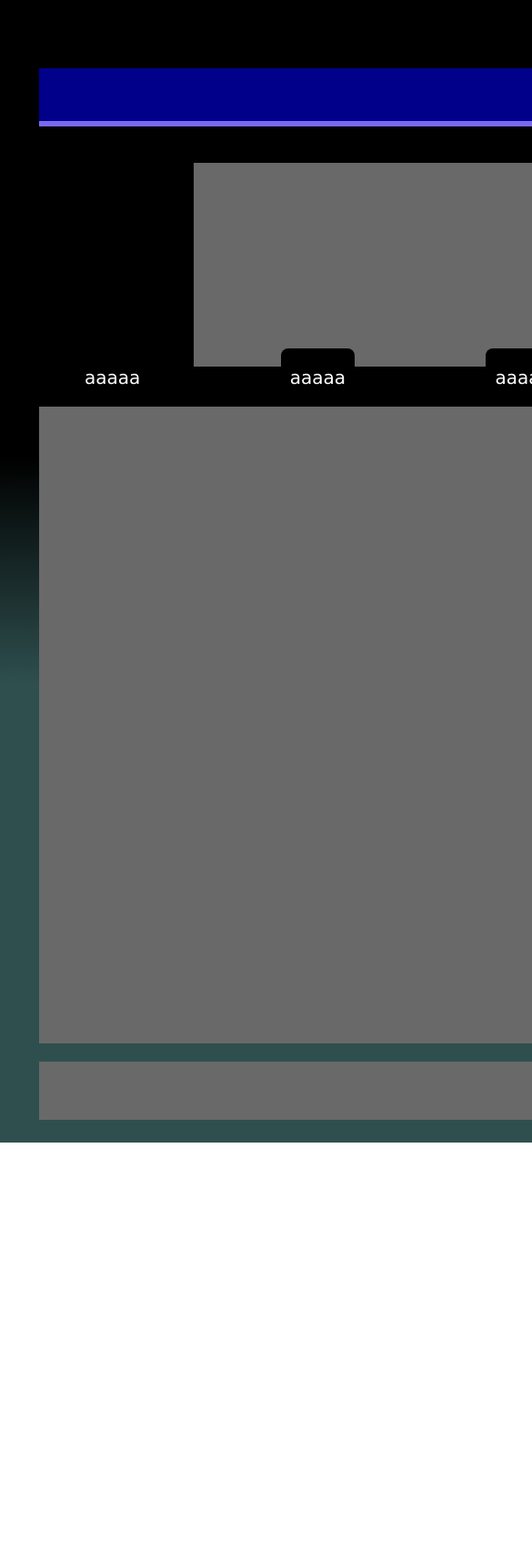
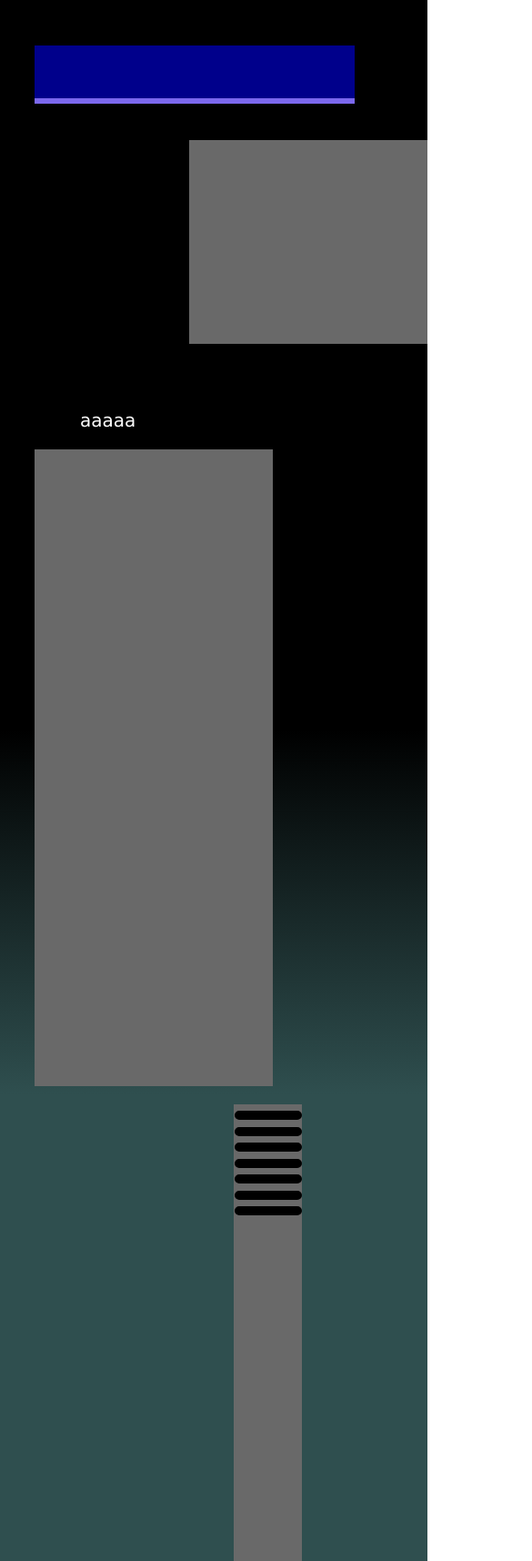
Before and after one commit to Demetrius-dimmy/Demetrius-dimmy.github.io, a plain HTML site: page index2.html in a window 390 px wide. Shown: the top 1716 px of the page at 91% size, 585 px wide, since content can reach past the window. Before the commit the page ends 1256 px from the top, so only its background shows below. Drawn offline with Linux system fonts and the light colour scheme.

Commit message:
AIerobotica
Site

```diff
--- a/css/conteudo.css
+++ b/css/conteudo.css
@@ -1,10 +1,6 @@
 
 
-.troca {
-	padding:5px;
-	width:960px;
-	margin:20px auto;
-}
+
 
  .quadrado{
 
@@ -56,7 +52,7 @@
 
 #animado_botao{
 	border:solid 1px black;
-	width:1300px;
+	width:1250px;
 	height:42px;
 	font-family:verdana;
 	font-size:24px;
@@ -71,10 +67,9 @@
 	}
 
 	.colunas {width:95%;
-		          padding:2x;
-				  margin:20px;
+		          margin:20px;
 
-				  text-align:justify;
+				  text-align:left;
 				  height:auto;
 				  -moz-column-count:2;
 				  -moz-column-gap:30px;
--- a/css/modelo.css
+++ b/css/modelo.css
@@ -1,12 +1,18 @@
-
+@charset="UTF-8";
 
 body {background:linear-gradient(#000000 40%, #2F4F4F 60%);
         color:#FFFFFF;
 		font-family:verdana;
 		font-size:14px;
-         text-align:justify;}
+         text-align:center;}
 
-		nav{width:94%;height:auto;
+		 .troca{
+			 padding:5px;
+	width:1300px;
+	margin:20px auto;
+		 }
+
+		nav{width:1300px%;height:auto;
 			background-image:url(ex3.jpg);
      background-repeat:no-repeat;
 	 background-size:cover;
@@ -17,7 +23,7 @@ body {background:linear-gradient(#000000 40%, #2F4F4F 60%);
 			margin-right:30px;
 		}
 
-		header{width:92%;height:auto;
+		header{width:1100px%;height:auto;
 
 			float:center;
 			font-size:60px;
@@ -28,29 +34,28 @@ body {background:linear-gradient(#000000 40%, #2F4F4F 60%);
 
 		}
 
-		aside{width:70%;height:auto;
+		aside{width:900px;height:auto;
 			background-color:#696969;
 			text-align:center;
+
 			float:left;
-			margin-top:20px;
-			margin-left:30px;
-			margin-right:10px;
+
 
 
 		}
 
-		article{width:20%;height:700px;
+		article{width:300px;height:700px;
 			background-color:#696969;
 			text-align:center;
 			float:right;
 			margin-top:20px;
-			margin-right:50px;
+			margin-right:30px;
            margin-bottom:20px;
            overflow:scroll;
 
 		}
 
-		footer {width:94%;height:auto;
+		footer {
 			background-color:#696969;
 			float:center;
 			clear:both;
@@ -61,27 +66,14 @@ body {background:linear-gradient(#000000 40%, #2F4F4F 60%);
 		}
 
 
-
-		@media screen and (maxi-width:980px)   {
-				.troca{width:94%;}
-				article{width:65%;}
-				aside{width:30%;}
-			}
-
-			/****Resoliução Maxima de 700px**/
-
-			@media screen and (maxi-width:700px){
-				article{width:auto;float:none;}
-				aside{width:auto;float:none;}
-
-			}
-
-			/****Resoliução Maxima de 700px**/
-
-			@media screen and (maxi-width:480px){
-
-				header{height:auto;}
-				naav{width:40%;}
-				h1{font-size:1.6 em;}
-				article{display:none;}
-			}
+/*** resolução máxima de 480px ***/
+@media screen and (max-width:480px) {
+	.troca{width:100%;height:auto;}
+	header {width:90%; height:auto;padding:10px;font-size:40px;margin-top:;margin-left:-5px;}
+	nav{width:95%;}
+	aside{width:100%;float:none;padding:20px;
+	}
+	footer{display:none;}
+	h1 {font-size:24px;}
+	article {display:none;}
+}
```
Also changed, not shown: index.html (+8 -11 lines), css/ex.jpg (deleted), css/ex1.jpg (deleted), css/ex2.jpg (deleted).
